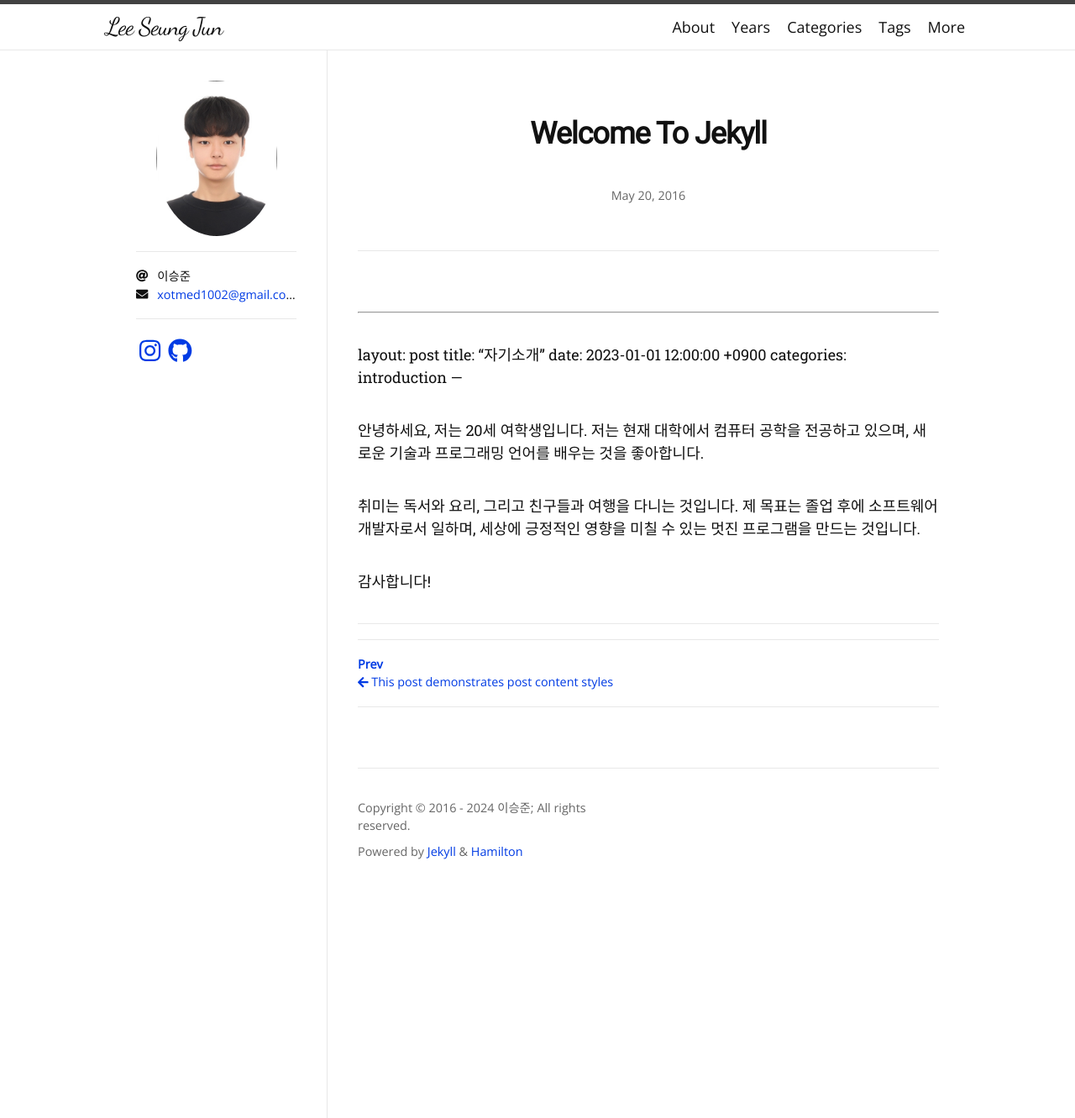
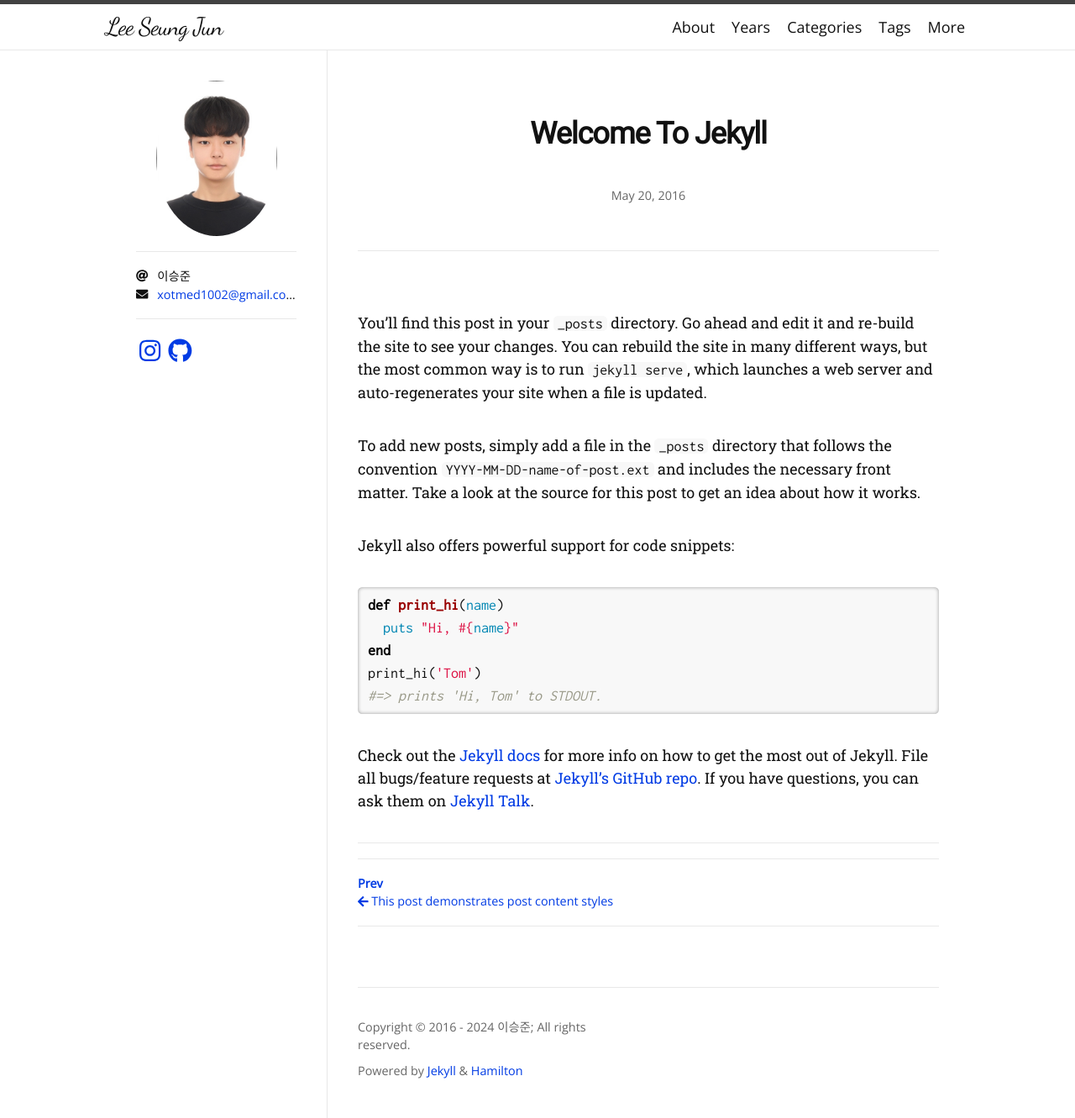
Before and after one commit to MooTo2002/MooTo2002.github.io, a Jekyll site: the page built from _posts/2016-05-20-welcome-to-jekyll.md, in a window 1280 px wide. Shown: the whole page at 84% size. Built offline with Jekyll 4.4.1, drawn with Linux system fonts in a browser that asks for light colours; nearby versions of some CDN libraries; some web fonts are replaced; our own code applies the rules of GitHub Pages for plain Markdown files.

Commit message:
Update 2016-05-20-welcome-to-jekyll.md

```diff
--- a/_posts/2016-05-20-welcome-to-jekyll.md
+++ b/_posts/2016-05-20-welcome-to-jekyll.md
@@ -1,13 +1,22 @@
-
 ---
 layout: post
-title: "자기소개"
-date: 2023-01-01 12:00:00 +0900
-categories: introduction
 ---
+You’ll find this post in your `_posts` directory. Go ahead and edit it and re-build the site to see your changes. You can rebuild the site in many different ways, but the most common way is to run `jekyll serve`, which launches a web server and auto-regenerates your site when a file is updated.
 
-안녕하세요, 저는 20세 여학생입니다. 저는 현재 대학에서 컴퓨터 공학을 전공하고 있으며, 새로운 기술과 프로그래밍 언어를 배우는 것을 좋아합니다.
+To add new posts, simply add a file in the `_posts` directory that follows the convention `YYYY-MM-DD-name-of-post.ext` and includes the necessary front matter. Take a look at the source for this post to get an idea about how it works.
 
-취미는 독서와 요리, 그리고 친구들과 여행을 다니는 것입니다. 제 목표는 졸업 후에 소프트웨어 개발자로서 일하며, 세상에 긍정적인 영향을 미칠 수 있는 멋진 프로그램을 만드는 것입니다.
+Jekyll also offers powerful support for code snippets:
 
-감사합니다!
+{% highlight ruby %}
+def print_hi(name)
+  puts "Hi, #{name}"
+end
+print_hi('Tom')
+#=> prints 'Hi, Tom' to STDOUT.
+{% endhighlight %}
+
+Check out the [Jekyll docs][jekyll-docs] for more info on how to get the most out of Jekyll. File all bugs/feature requests at [Jekyll’s GitHub repo][jekyll-gh]. If you have questions, you can ask them on [Jekyll Talk][jekyll-talk].
+
+[jekyll-docs]: http://jekyllrb.com/docs/home
+[jekyll-gh]:   https://github.com/jekyll/jekyll
+[jekyll-talk]: https://talk.jekyllrb.com/
```
